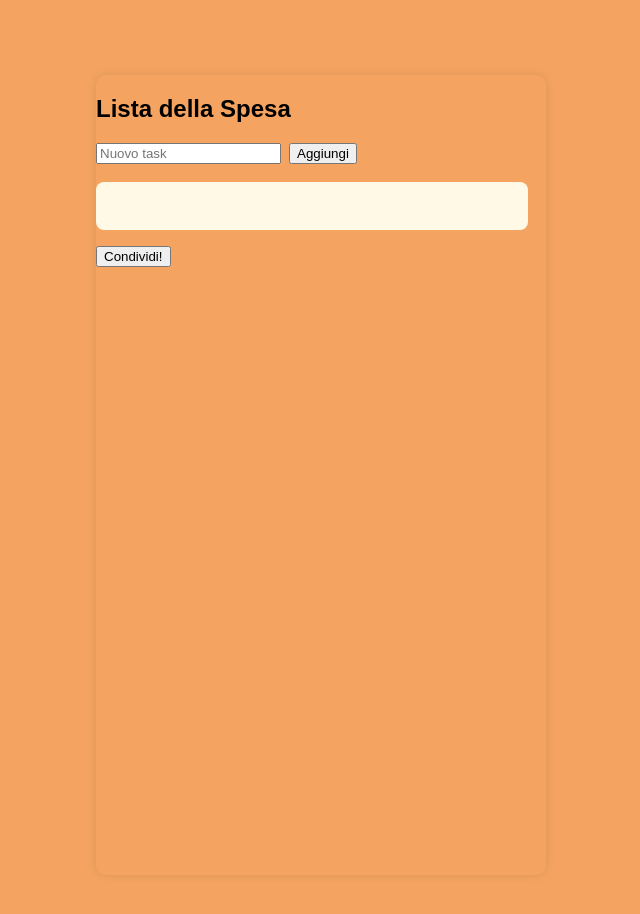
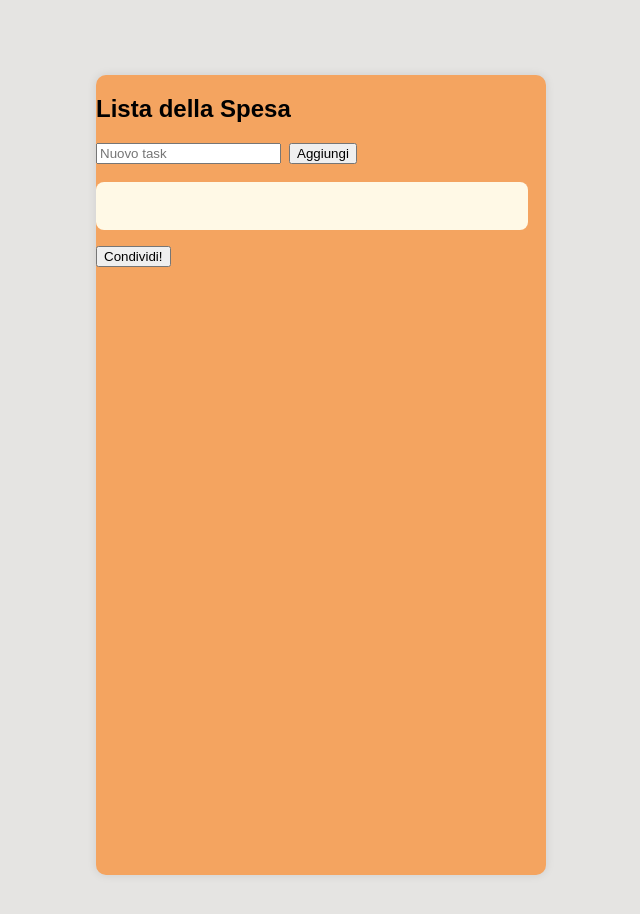
Before and after one commit to armandocacace/todo_list, a React (Create React App) app: page / in a window 1280 px wide. Shown: the top 914 px of the page, without its empty margins (319-959 px from the left). Built offline with nearby package versions, Linux system fonts and the light colour scheme.

Commit message:
Update App.css

```diff
--- a/src/App.css
+++ b/src/App.css
@@ -3,7 +3,7 @@
 }
 
 .div {
-  background-color: #F4A460;
+  background-color: 	#E5E4E2;
   display: flex;
   justify-content: center;
   height: 100vh;
```
